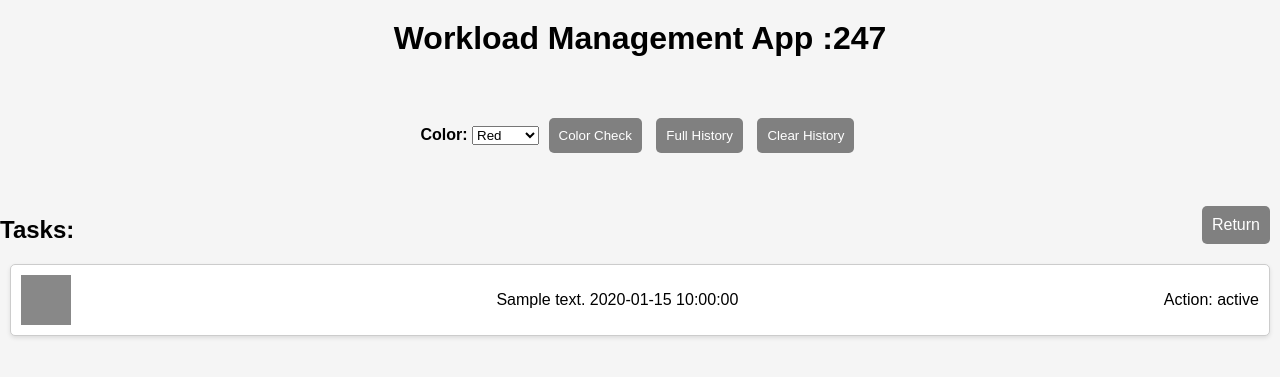
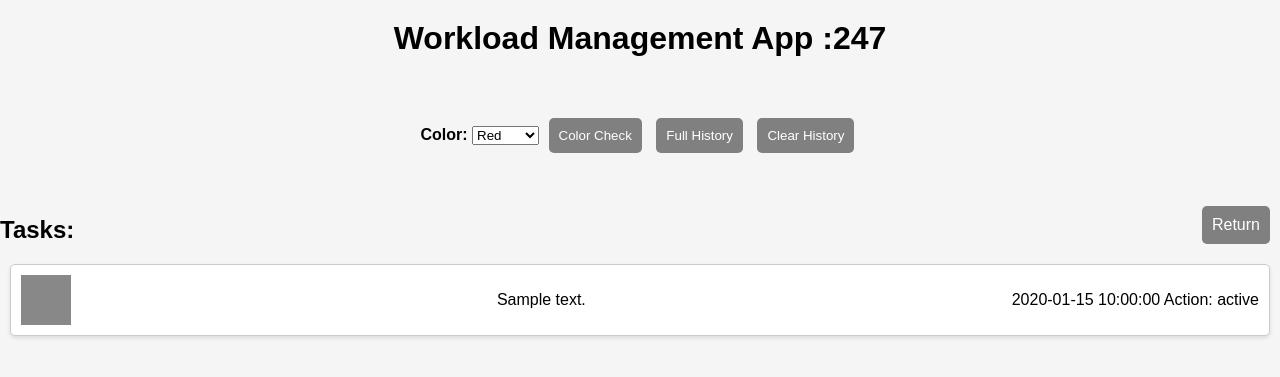
Before and after one commit to GeorgStag/247, a Flask app: template templates/history.html in a window 1280 px wide. Shown: the top 377 px of the page. Run offline with Flask 3, Linux system fonts and the light colour scheme; the template is opened without the code that fills it: most values are stand-ins (such as "Sample title", 1, 10 or a date in 2020).

Commit message:
Add files via upload

```diff
--- a/templates/history.html
+++ b/templates/history.html
@@ -4,6 +4,7 @@
     <meta charset="UTF-8">
     <meta name="viewport" content="width=device-width, initial-scale=1.0">
     <title>:247</title>
+	<link rel="icon" href="favicon.ico">
     <style>
         body {
             font-family: Arial, sans-serif;
@@ -123,8 +124,8 @@
         <div class="line">
             <div style="background-color: {{ item['color'] }};"></div>
             {{ item['text'] }}
-            {{ item['timestamp'] }}
-	    <p> Action: {{ item['status'] }} </p>
+            <p> {{ item['timestamp'] }}
+				Action: {{ item['status'] }} </p>
         </div>
     {% endfor %}
 </body>
--- a/templates/index.html
+++ b/templates/index.html
@@ -4,6 +4,7 @@
     <meta charset="UTF-8">
     <meta name="viewport" content="width=device-width, initial-scale=1.0">
     <title>:247</title>
+	<link rel="icon" href="favicon.ico">
     <style>
         body {
             font-family: Arial, sans-serif;
```
Also changed, not shown: templates/favicon.ico (added).
